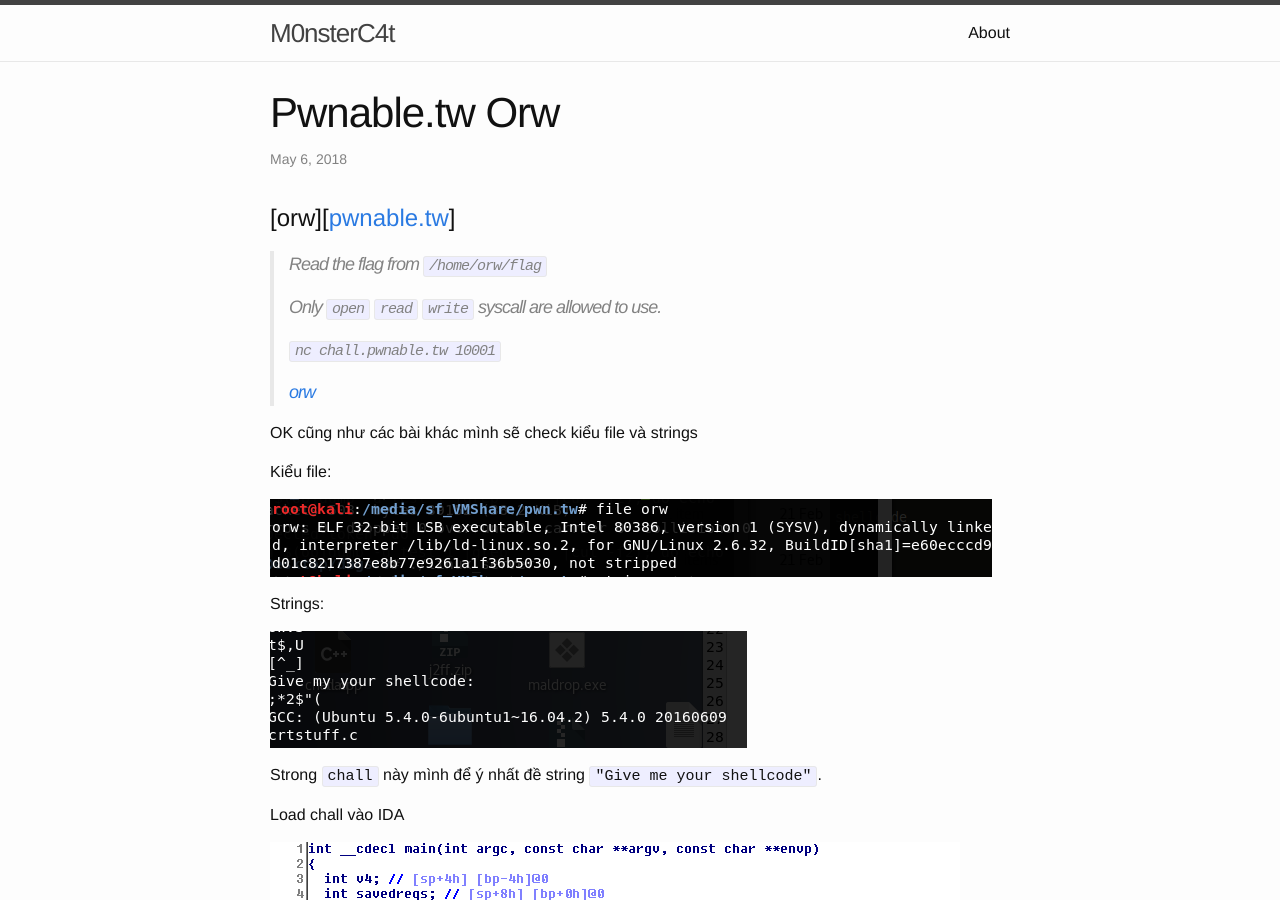
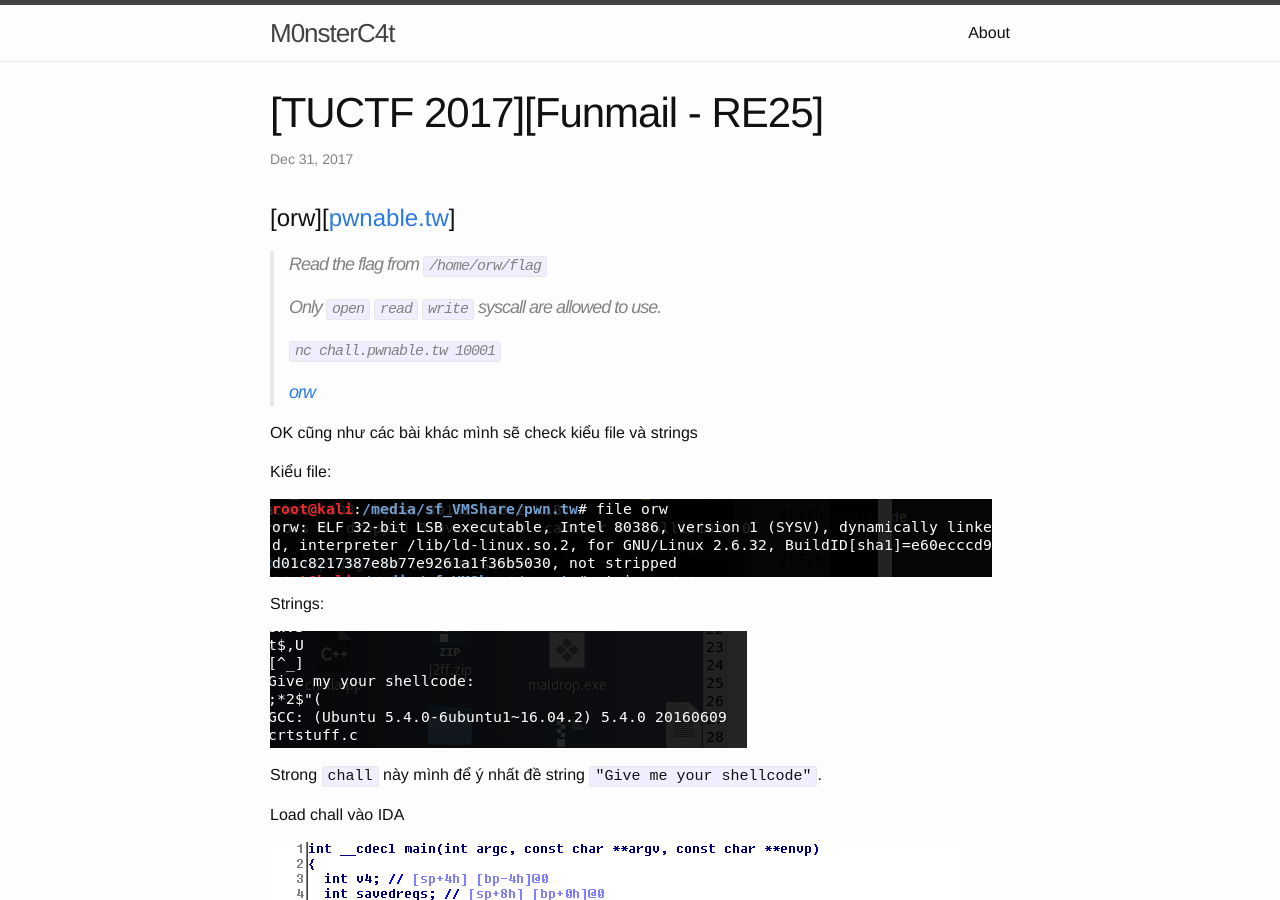
Before and after one commit to Aides2593/aides2593.github.io, a Jekyll site: the page built from _posts/2018-05-06-pwnable.tw-orw.md, in a window 1280 px wide and 900 px high. Built offline with Jekyll 4.4.1, drawn with Linux system fonts in a browser that asks for light colours; our own code applies the rules of GitHub Pages for plain Markdown files.

Commit message:
Update 2018-05-06-pwnable.tw-orw.md

````diff
--- a/_posts/2018-05-06-pwnable.tw-orw.md
+++ b/_posts/2018-05-06-pwnable.tw-orw.md
@@ -1,3 +1,10 @@
+---
+layout: post
+title:  "[TUCTF 2017][Funmail - RE25]"
+date:   2017-12-31 16:31:39 +0700
+categories: writeup re
+---
+
 # [orw][[pwnable.tw](https://pwnable.tw)]
 
 >Read the flag from ```/home/orw/flag```
````
